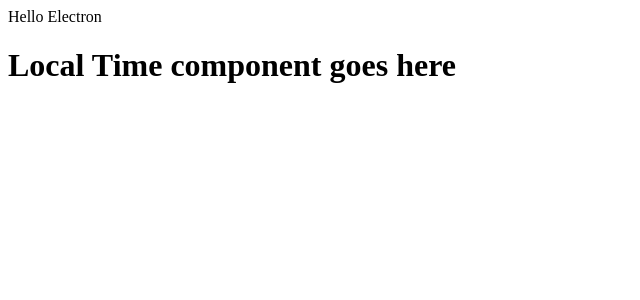
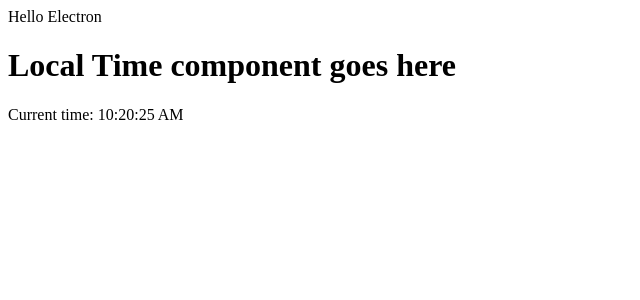
Before and after one commit to evgenicode/ultradian-tracker, a React (Vite) app in the folder src/renderer/: page / in a window 1280 px wide. Shown: the top 300 px of the page, without its empty margins (0-640 px from the left). Built offline with nearby package versions, Linux system fonts and the light colour scheme.

Commit message:
add localtime component

```diff
--- a/src/renderer/src/components/LocalTime.tsx
+++ b/src/renderer/src/components/LocalTime.tsx
@@ -1,9 +1,21 @@
-import React from 'react'
+import { useState, useEffect } from "react"
+import React  from 'react'
 
 export const LocalTime = (): JSX.Element => {
+  const [time, setTime] = useState(new Date().toLocaleTimeString());
+
+  useEffect(() => {
+    const timer = setInterval(() => {
+      setTime(new Date().toLocaleTimeString());
+    }, 1000)
+
+    return () => clearInterval(timer); //cleanup on unmount
+  }, [])
+
   return (
     <>
       <h1>Local Time component goes here</h1>
+      <div>Current time: {time}</div>
     </>
   )
 }
```
